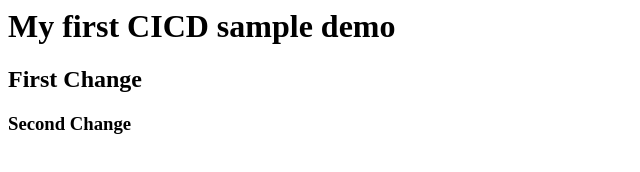
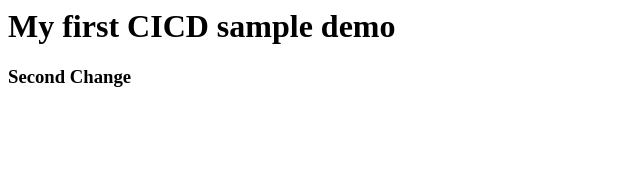
Before and after one commit to ahsiddiqui/demo1, a plain HTML site: page index.html in a window 1280 px wide. Shown: the whole page, without its empty margins (0-640 px from the left). Drawn offline with Linux system fonts and the light colour scheme.

Commit message:
Update index.html

```diff
--- a/index.html
+++ b/index.html
@@ -1,3 +1,2 @@
 <H1>My first CICD sample demo <H1>
-  <H2>First Change</H2>
-  <H3>Second Change</H2>
+<H3>Second Change</H2>
```
